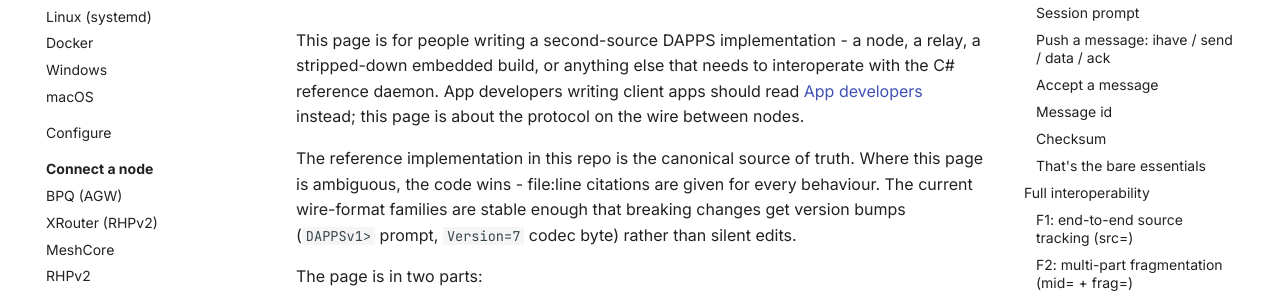
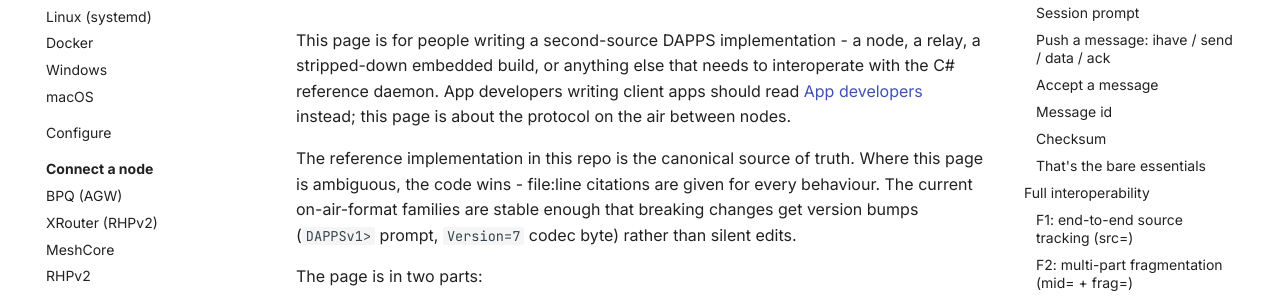
Before and after one commit to M0LTE/dapps, an MkDocs documentation site: the page built from docs/implement.md, in a window 1280 px wide and 900 px high. Shown: the part 152-454 px from the top of the window. Built offline with MkDocs 1.6.1 and Material for MkDocs 9.7.7, drawn with Linux system fonts in a browser that asks for light colours; comment, search, counter and statistics services are not loaded.

Commit message:
Update implement.md

```diff
--- a/docs/implement.md
+++ b/docs/implement.md
@@ -1,8 +1,8 @@
 # Implement DAPPS
 
-This page is for people writing a second-source DAPPS implementation - a node, a relay, a stripped-down embedded build, or anything else that needs to interoperate with the C# reference daemon. App developers writing client apps should read [App developers](app-developers/index.md) instead; this page is about the protocol on the wire between nodes.
+This page is for people writing a second-source DAPPS implementation - a node, a relay, a stripped-down embedded build, or anything else that needs to interoperate with the C# reference daemon. App developers writing client apps should read [App developers](app-developers/index.md) instead; this page is about the protocol on the air between nodes.
 
-The reference implementation in this repo is the canonical source of truth. Where this page is ambiguous, the code wins - file:line citations are given for every behaviour. The current wire-format families are stable enough that breaking changes get version bumps (`DAPPSv1>` prompt, `Version=7` codec byte) rather than silent edits.
+The reference implementation in this repo is the canonical source of truth. Where this page is ambiguous, the code wins - file:line citations are given for every behaviour. The current on-air-format families are stable enough that breaking changes get version bumps (`DAPPSv1>` prompt, `Version=7` codec byte) rather than silent edits.
 
 The page is in two parts:
 
```
